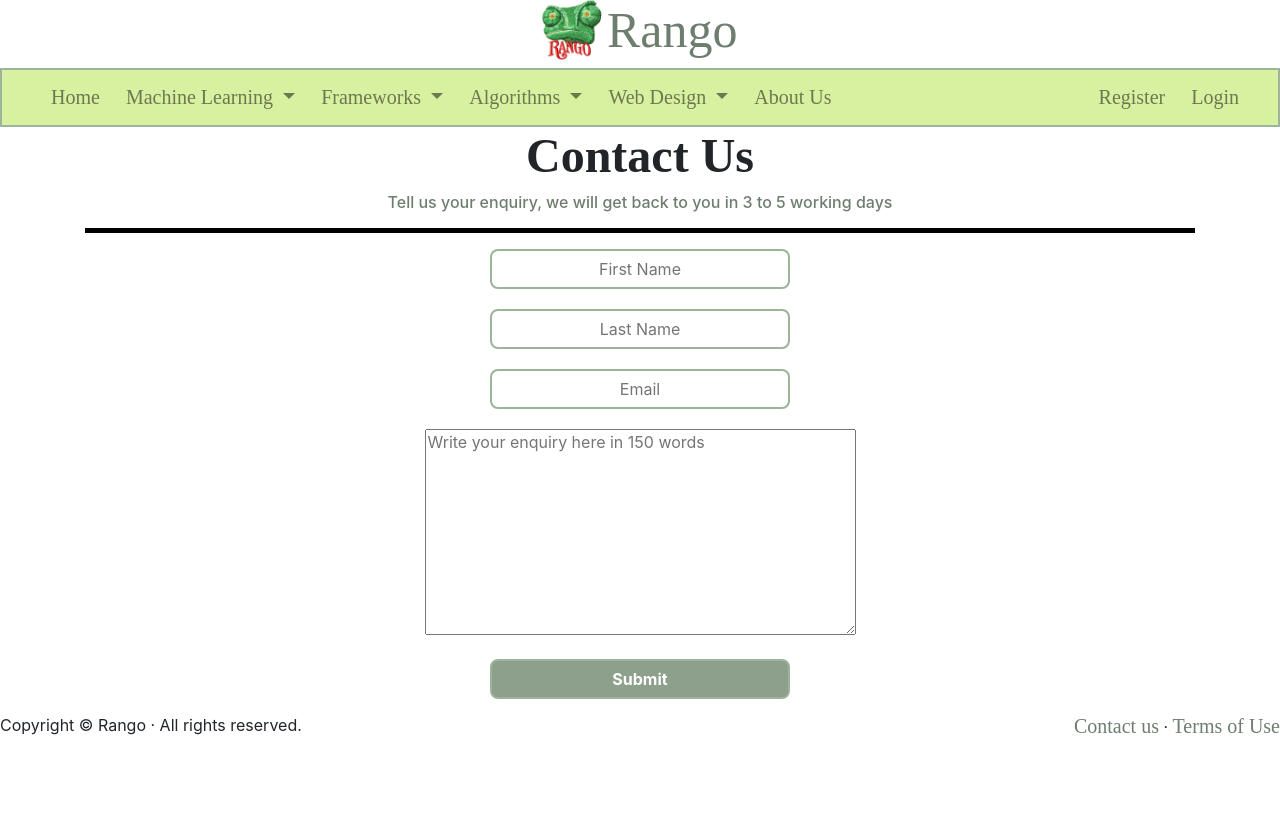
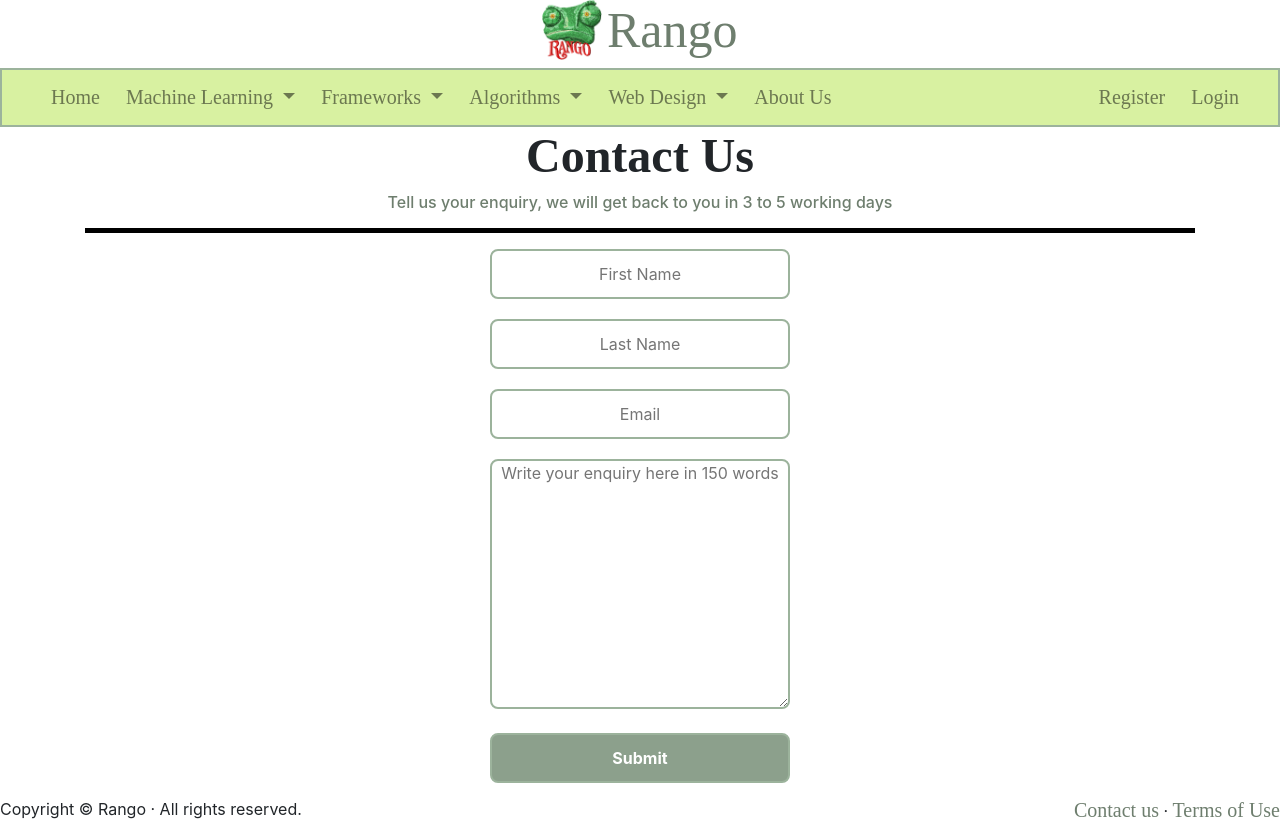
Before and after one commit to engiedinana/Rango_Project, a Django app: page /rango/contactus/ in a window 1280 px wide. Before the commit the page ends 735 px from the top, so only its background shows below. Run offline with Django 3.2, Linux system fonts and the light colour scheme; some libraries are stand-ins or nearby versions.

Commit message:
minor css tweaks for contact us

```diff
--- a/static/css/base.css
+++ b/static/css/base.css
@@ -187,7 +187,7 @@ div#user_profile.col-sm-12 {
 }
 
 /*Contact us*/
-#id_comments {
+#id_description {
   width: 300px;
   height: 250px;
   border: 2px solid #9cb39c;
@@ -221,7 +221,7 @@ div#user_profile.col-sm-12 {
   border-left:solid #9cb39c;
   border-right:solid #9cb39c;
   border-width: 2px;
-  height: 40px;
+  height: 50px;
   width: 300px;
   border-radius: 8px;
 }
```
